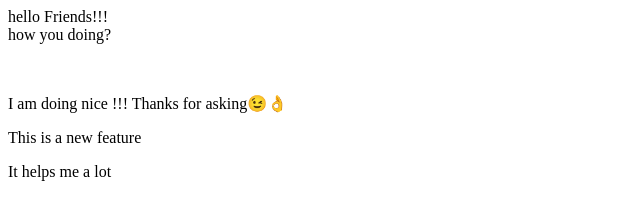
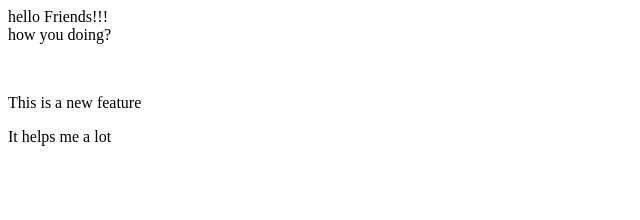
Before and after one commit to punithnmnp1/localrepo, a plain HTML site: page index.html in a window 1280 px wide. Shown: the whole page, without its empty margins (0-640 px from the left). Drawn offline with Linux system fonts and the light colour scheme.

```diff
--- a/index.html
+++ b/index.html
@@ -1,5 +1,4 @@
 
     <p>hello Friends!!!<br>how you doing?</p><br>
-    <p>I am doing nice !!! Thanks for asking😉👌</p>
     <p>This is a new feature</p>
     <p>It helps me a lot</p>
```
